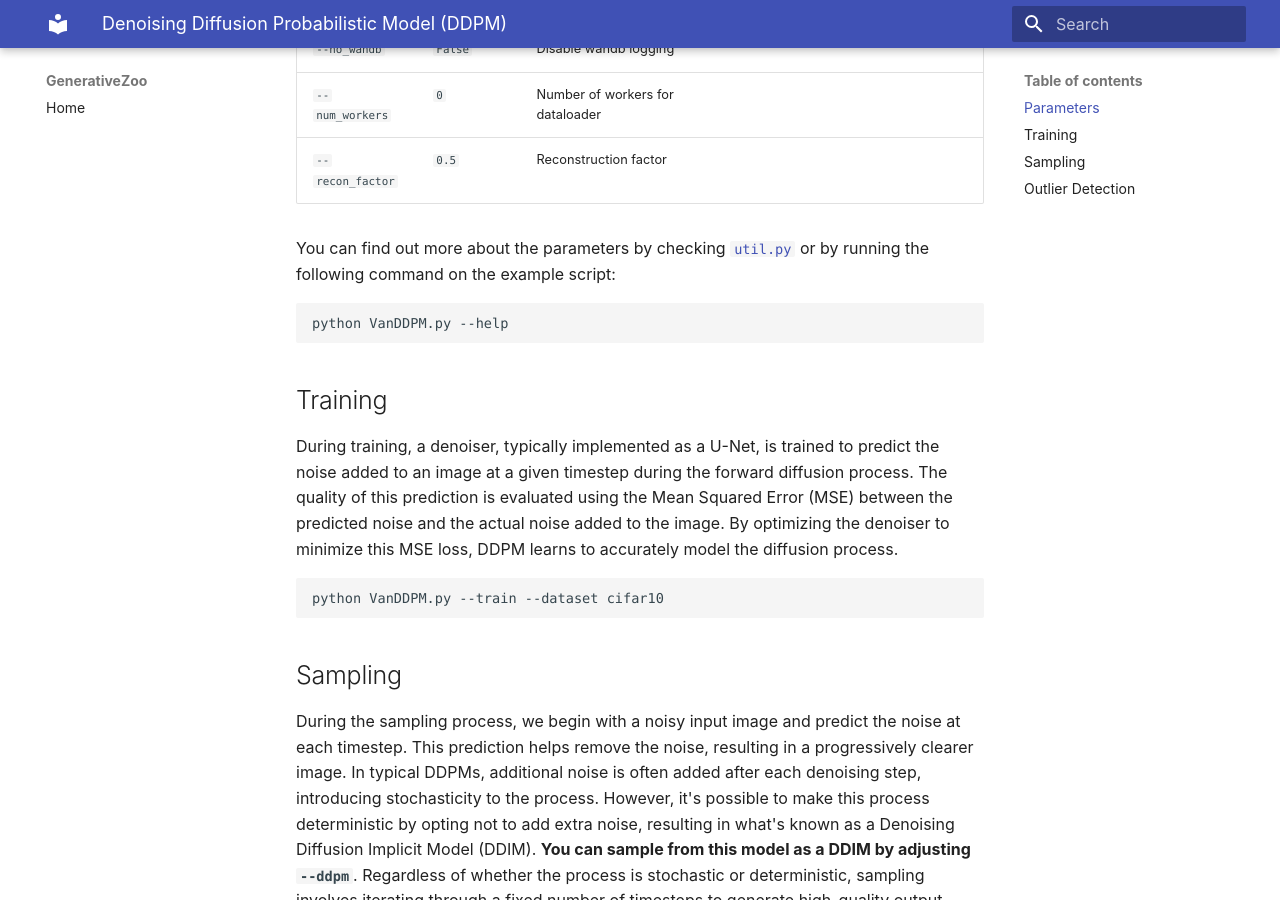
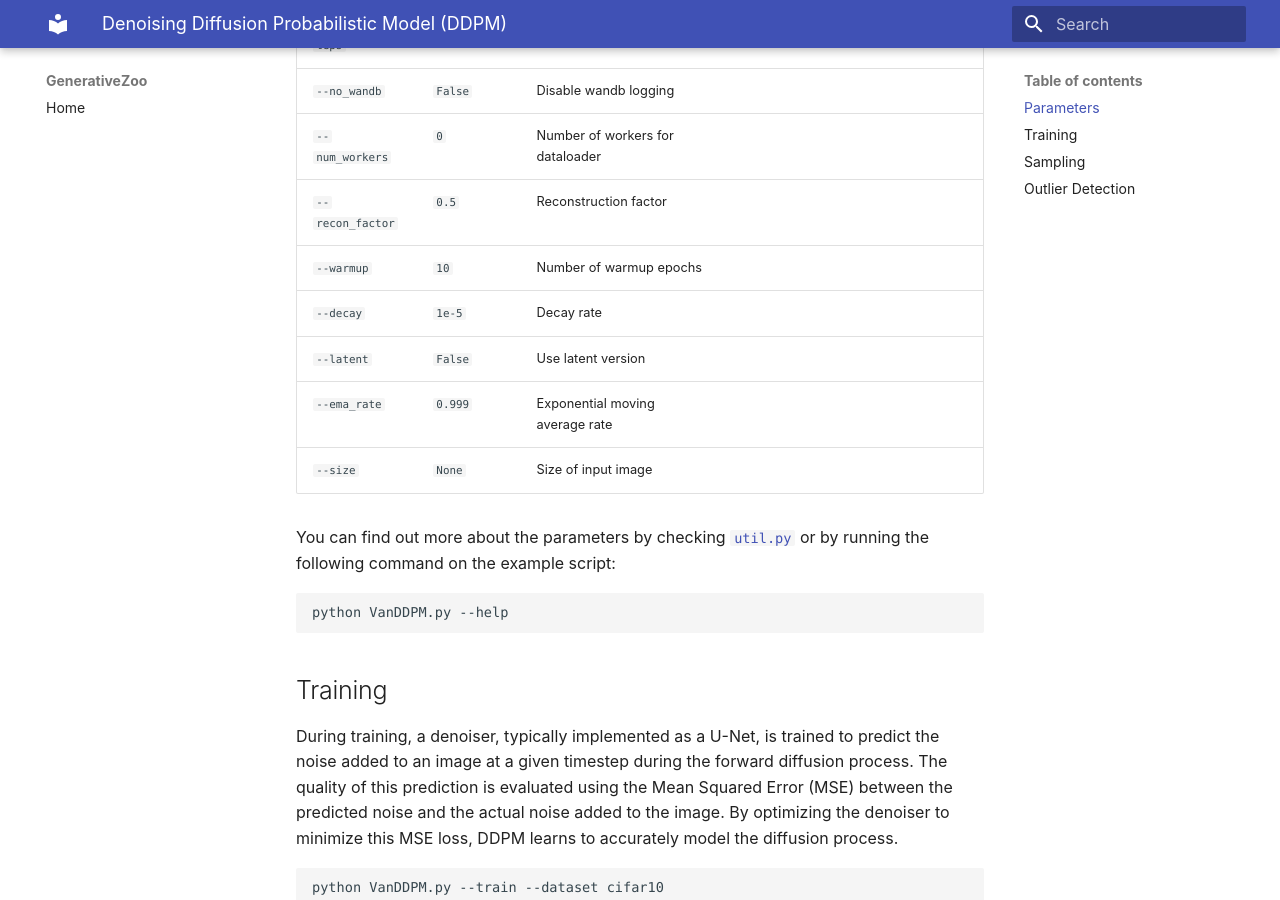
Before and after one commit to caetas/GenerativeZoo, an MkDocs documentation site: the page built from docs/DDPM.md, in a window 1280 px wide and 900 px high, scrolled down 2469 px. Built offline with MkDocs 1.6.1 and Material for MkDocs 9.7.7, drawn with Linux system fonts in a browser that asks for light colours; some of the changed text lies outside the part shown.

Commit message:
Documentation updated

```diff
--- a/docs/DDPM.md
+++ b/docs/DDPM.md
@@ -38,6 +40,11 @@ Denoising Diffusion Probabilistic Models (DDPMs) rely on a diffusion process whe
 | `--no_wandb`              | `False`                | Disable wandb logging                                                                        |                                                                                                                                          |
 | `--num_workers`           | `0`                    | Number of workers for dataloader                                                            |                                                                                                                                          |
 | `--recon_factor`          | `0.5`                  | Reconstruction factor                                                                       |                                                                                                                                          |
+| `--warmup`                   | `10`                   | Number of warmup epochs                       |                                                                                                              |
+| `--decay`                    | `1e-5`                 | Decay rate                                    |                                                                                                              |
+| `--latent`                   | `False`                | Use latent version                            |                                                                                                              |
+| `--ema_rate`                 | `0.999`                | Exponential moving average rate               |                                                                                                              |
+| `--size`                     | `None`                 | Size of input image                           |                                                                                                              |
 
 
 You can find out more about the parameters by checking [`util.py`](./../src/generativezoo/utils/util.py) or by running the following command on the example script:
```
Also changed, not shown: other parts of docs/DDPM.md (+2 -0 lines).
